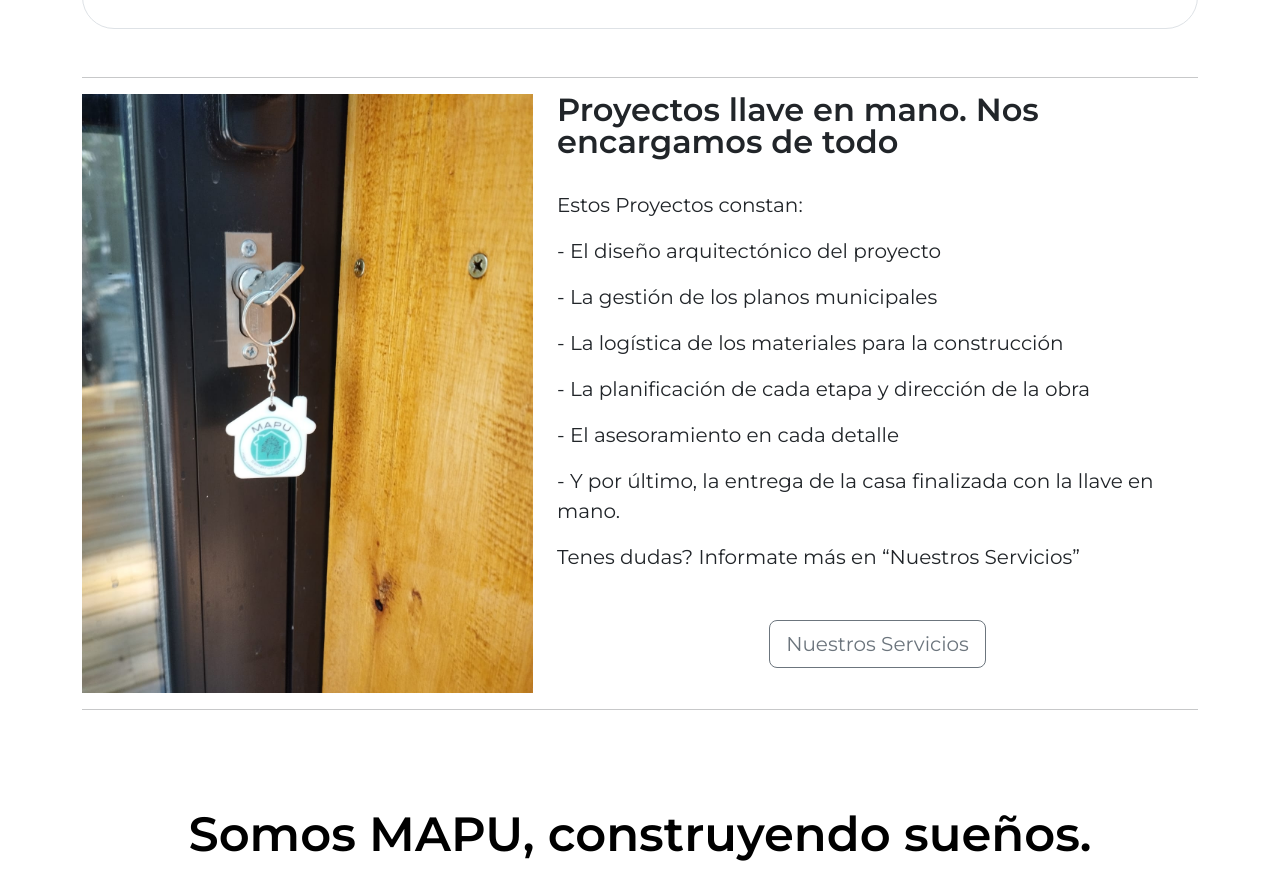
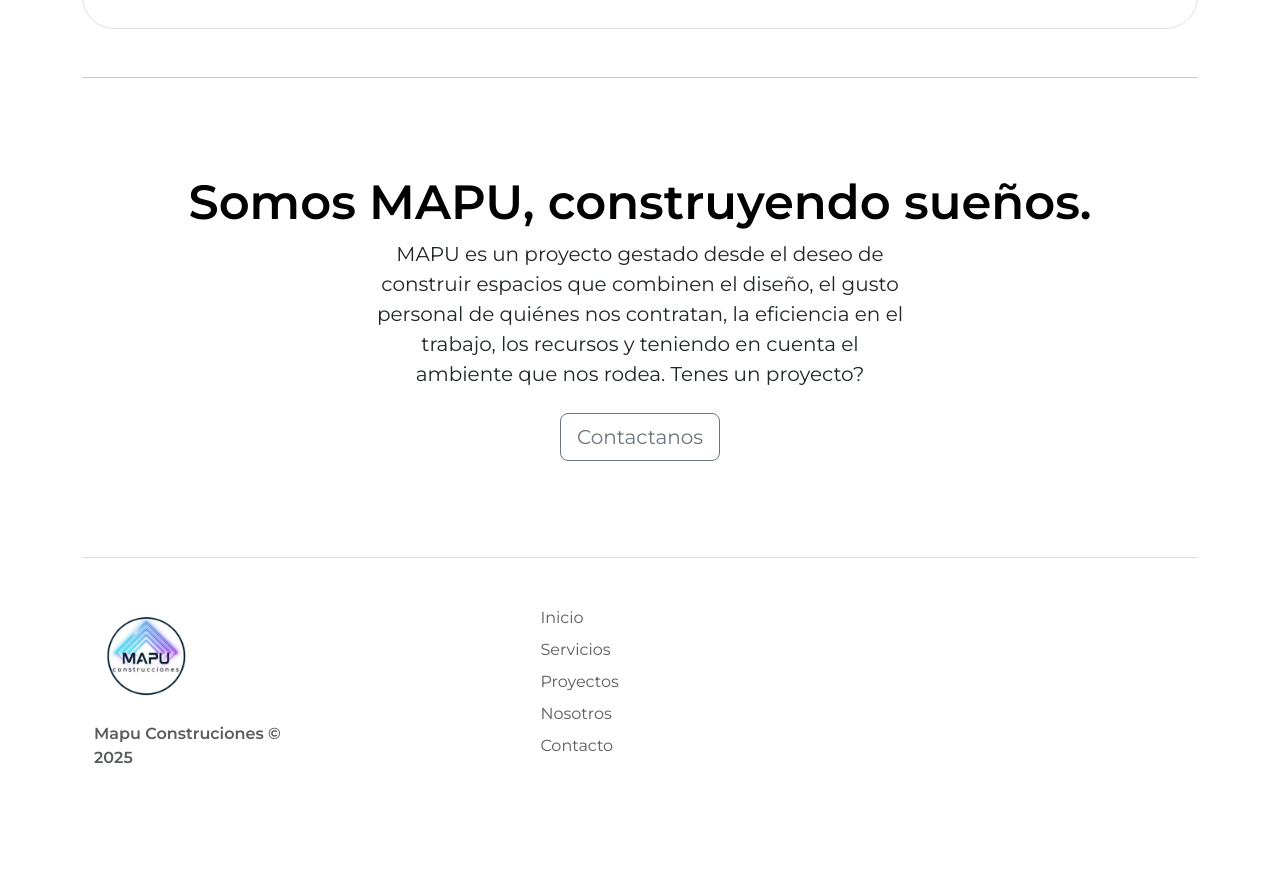
Before and after one commit to braian-ferrari/Mapu, a plain HTML site: page index.html in a window 1280 px wide. Shown: the part 1344-2213 px from the top of the page. Drawn offline with nearby package versions, Linux system fonts and the light colour scheme.

Commit message:
quiete llave en mano

```diff
--- a/index.html
+++ b/index.html
@@ -145,37 +145,7 @@
 
 
 
-      <hr class="featurette-divider">
 
-      <div class="row featurette">
-        <div class="col-md-7 order-md-2">
-          <h2 class="featurette-heading fw-normal lh-1 descprop fw-bold">Proyectos llave en mano.
-              Nos encargamos de todo</h2>
-          <p class="lead">Estos Proyectos constan: </p>
-
-          <p class="lead">- El diseño arquitectónico del proyecto</p>
-
-          <p class="lead">- La gestión de los planos municipales</p>
-
-          <p class="lead">- La logística de los materiales para la construcción</p>
-
-          <p class="lead">- La planificación de cada etapa y dirección de la obra</p>
-
-          <p class="lead">- El asesoramiento en cada detalle</p>
-
-          <p class="lead">- Y por último, la entrega de la casa finalizada con la llave en mano.</p>
-
-          <p class="lead">Tenes dudas? Informate más en “Nuestros Servicios” </p>
-          <div class="d-grid gap-2 d-sm-flex justify-content-sm-center">
-            <button type="button" class="btn btn-outline-secondary btn-lg mx-auto btncontac">Nuestros Servicios</button>
-          </div>
-        </div>
-        <div class="col-md-5 order-md-1">
-          <img src="./images/Imagen de WhatsApp 2025-02-03 a las 17.05.43_5065a42b.jpg" alt=""
-            class="bd-placeholder-img bd-placeholder-img-md featurette-image img-fluid mx-auto">
-
-        </div>
-      </div>
 
       <hr class="featurette-divider">
 
```
